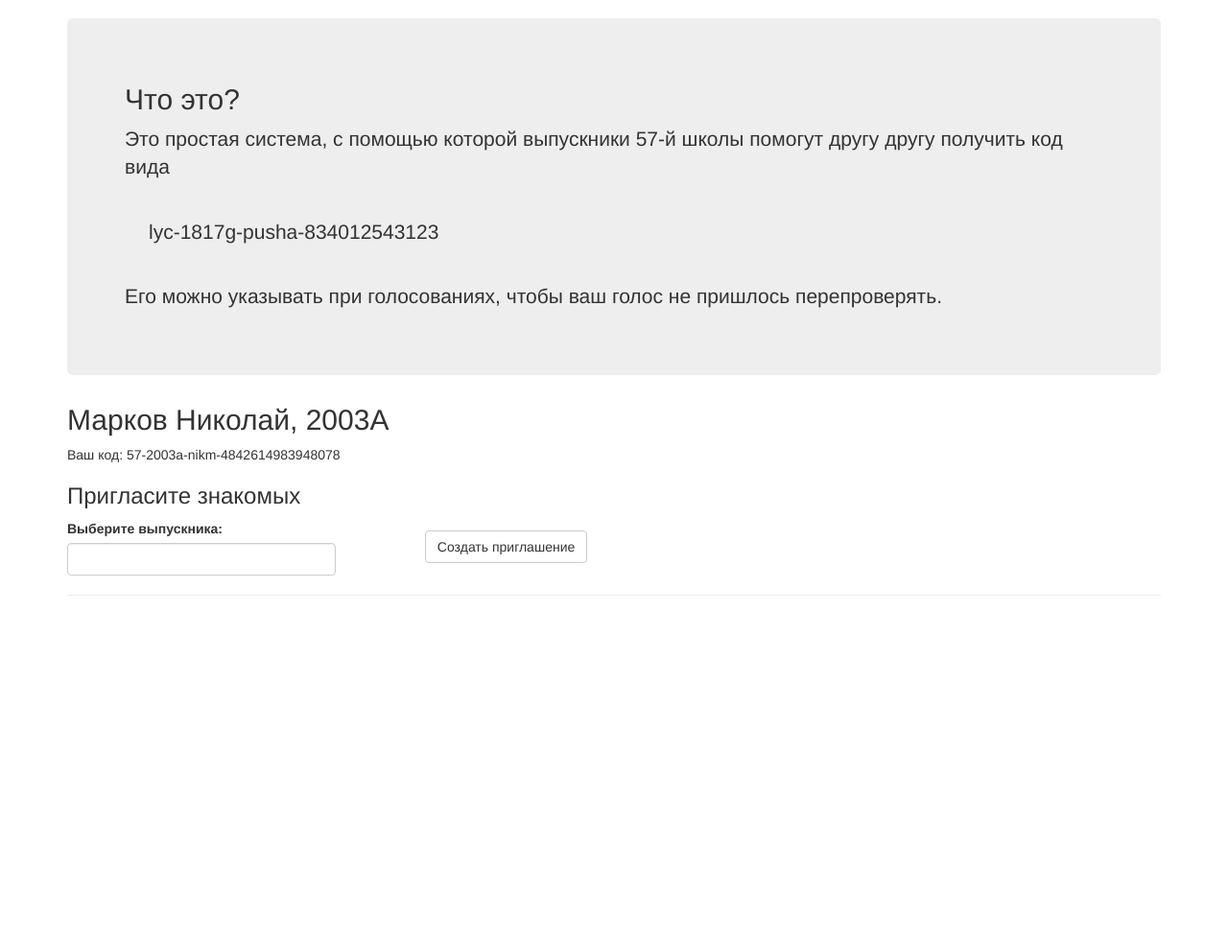
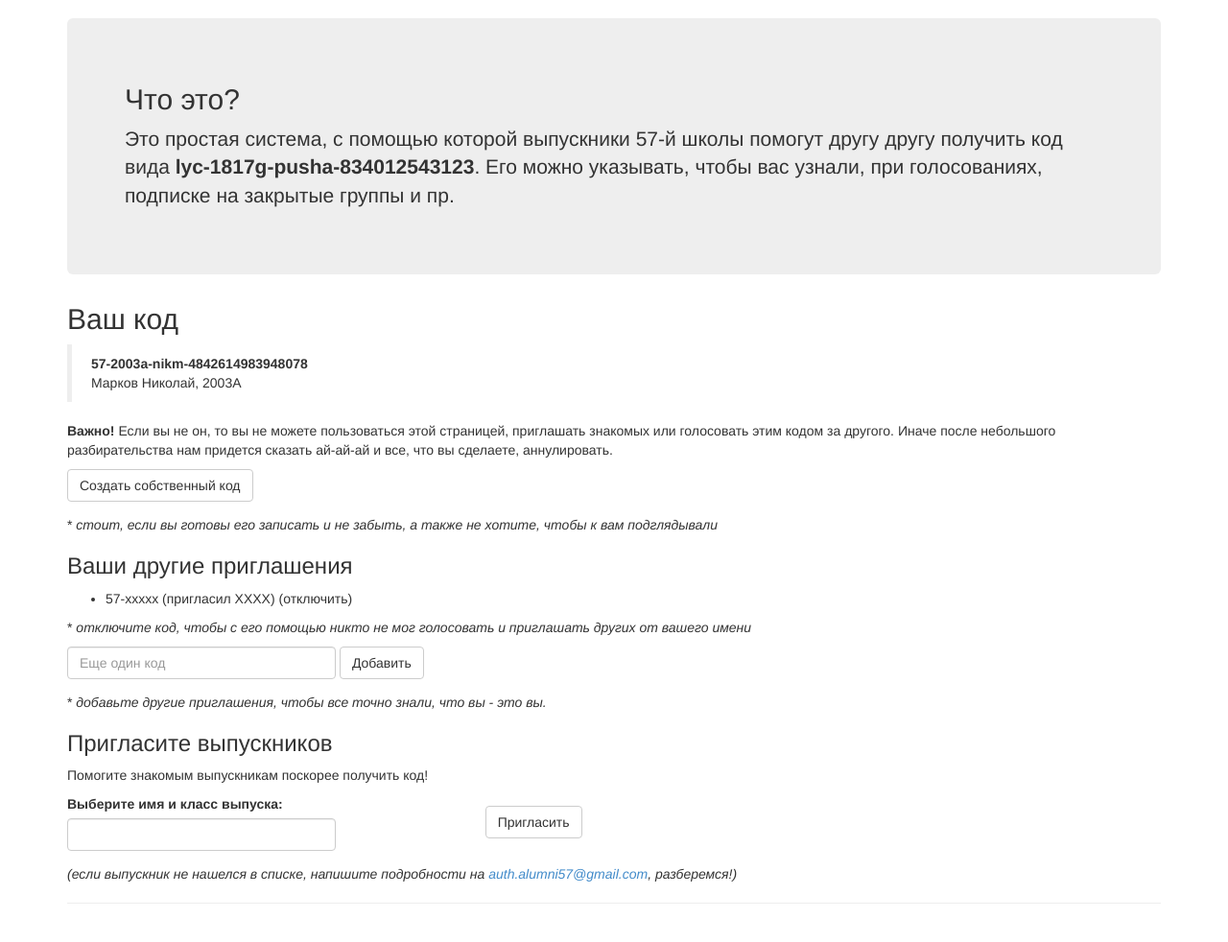
Before and after one commit to fedor57/alumni-auth, a Django app: a page that uses app/templates/app/index.html in a window 1280 px wide. Shown: the part 51-1033 px from the top of the page at 96% size. Before the commit the page ends 672 px from the top, so only its background shows below. Run offline with Django 3.2, Linux system fonts and the light colour scheme; data comes from the database, SQL or seed files in the repository; data that the repository does not hold is empty; some libraries are stand-ins or nearby versions.

Commit message:
- page texts updated to match spec - future forms placeholders - my invitation info

```diff
--- a/app/forms.py
+++ b/app/forms.py
@@ -23,4 +23,4 @@ class CodeForm(forms.Form):
     code = forms.CharField(required=True)
 
 class InviteForm(forms.Form):
-    alumni_name = forms.CharField(label='Выберите выпускника:', max_length = 200, widget=forms.TextInput(attrs={'class': 'alumni-select form-control'}))
+    alumni_name = forms.CharField(label='Выберите имя и класс выпуска:', max_length = 200, widget=forms.TextInput(attrs={'class': 'alumni-select form-control'}))
--- a/app/templates/app/index.html
+++ b/app/templates/app/index.html
@@ -7,62 +7,101 @@
 
     <p class="lead">
         Это простая система, с помощью которой выпускники 57-й школы помогут другу другу получить код вида
-    </p>
-    <blockquote>
-        lyc-1817g-pusha-834012543123
-    </blockquote>
-    <p class="lead">
-        Его можно указывать при голосованиях, чтобы ваш голос не пришлось перепроверять.
+        <strong>lyc-1817g-pusha-834012543123</strong>. Его можно указывать, чтобы вас узнали,
+        при голосованиях, подписке на закрытые группы и пр.
     </p>
 </div>
 
 {% if code %}
-  <h2>{{ alumni_name }}</h2>
-  <p>Ваш код: {{ code }}</p>
+<h2>Ваш код</h2>
+<blockquote>
+    <b>{{ code }}</b><br />
+    {{ alumni_name }}
+    {% if invited_by %}
+    <br />(приглашен {{ invited_by }})
+    {% endif %}
+</blockquote>
+
+<p>
+    <strong>Важно!</strong>
+    Если вы не он, то вы не можете пользоваться этой страницей, приглашать знакомых или
+    голосовать этим кодом за другого. Иначе после небольшого разбирательства нам
+    придется сказать ай-ай-ай и все, что вы сделаете, аннулировать.
+</p>
+
+<form role="form" action="/new-code" method="post" class="form-inline">
+    {% csrf_token %}
+    <input type="hidden" name="code-from" value="{{ code }}" class="code-from" />
+    <button type="submit" class="btn btn-default">Создать собственный код</button>
+</form>
+
+<p>* <i>стоит, если вы готовы его записать и не забыть, а также не хотите, чтобы к вам подглядывали</i></p>
+
 {% endif %}
 
 {% if not code %}
 
-<h3>Если у вас уже есть код</h3>
+<h3>У меня есть код</h3>
 <form role="form" action="" method="post" class="form-inline">
     {% csrf_token %}
-    <input type="text" class="form-control" name="code" value="" placeholder="Ваш код"/>
+    <input type="text" class="form-control" name="code" value="" placeholder="Ваш код" />
     <button type="submit" class="btn btn-default">Проверить</button>
 </form>
 {% if not_found %}
-    <p class="text-danger">Введённый код не найден</p>
+<p class="text-danger">Введённый код не найден</p>
 {% endif %}
 
 <h3>Где взять код?</h3>
 <ul>
     <li>попросите у друзей-выпускников прислать вам приглашение личным секретным сообщением</li>
     <li>если у вас нет друзей или у друзей нет кода, не грустите, подождите и попробуйте еще раз</li>
-    <li>если ничего не получилось, напишите побольше о себе на auth.alumni57@gmail.com</li>
+    <li>если ничего не получилось, напишите побольше о себе на <a href="mailto:auth.alumni57@gmail.com">auth.alumni57@gmail.com</a></li>
 </ul>
 {% endif %}
 
 
 {% if code %}
-<h3>Пригласите знакомых</h3>
+<h3>Ваши другие приглашения</h3>
+
+<ul>
+    <li>57-xxxxx (пригласил XXXX) (отключить)</li>
+</ul>
+
+<p>* <i>отключите код, чтобы с его помощью никто не мог голосовать и приглашать других от вашего имени</i></p>
+
+<form role="form" action="/add-code" method="post" class="form-inline">
+    {% csrf_token %}
+    <input type="hidden" name="code-from" value="{{ code }}" class="code-from" />
+    <input type="text" class="form-control" name="code-to" value="" placeholder="Еще один код" />
+    <button type="submit" class="btn btn-default">Добавить</button>
+</form>
+
+<p>* <i>добавьте другие приглашения, чтобы все точно знали, что вы - это вы.</i></p>
+
+<h3>Пригласите выпускников</h3>
+
+<p>Помогите знакомым выпускникам поскорее получить код!</p>
 
 <form action="/new-invitation/{{ code }}" method="post" target="_blank" class="form-inline">
     {% csrf_token %}
-    <input type="hidden" name="invitee" value="" class="invitee-id"/>
+    <input type="hidden" name="invitee" value="" class="invitee-id" />
     <div class="form-group">
         {{ invite_form }}
     </div>
     <div class="form-group">
-        <input type="submit" class="btn btn-default" value="Создать приглашение" />
+        <input type="submit" class="btn btn-default" value="Пригласить" />
     </div>
 </form>
+
+<p><i>(если выпускник не нашелся в списке, напишите подробности на <a href="mailto:auth.alumni57@gmail.com">auth.alumni57@gmail.com</a>, разберемся!)</i></p>
 {% endif %}
 
 {% if invites %}
-<h3>Уже приглашённые</h3>
+<h3>Я пригласил</h3>
 <ul>
-{% for invite in invites %}
+    {% for invite in invites %}
     <li><a href="/invite/{{ invite.code_to.code }}" target="_blank">{{ invite.code_to.alumni }}</a></li>
-{% endfor %}
+    {% endfor %}
 </ul>
 {% endif %}
 
--- a/app/views.py
+++ b/app/views.py
@@ -84,6 +84,9 @@ def index(request, code=None):
     if myinvite is not None:
         viewdata['code'] = myinvite.code
         viewdata['alumni_name'] = str(myinvite.alumni)
+        invited_by_list = InviteLink.objects.select_related('code_from__alumni').filter(code_to=myinvite).filter(is_issued_by=True).order_by('add_time')
+        if len(invited_by_list) > 0:
+            viewdata['invited_by'] = invited_by_list[0].code_from.alumni
         viewdata['invite_form'] = InviteForm()
         viewdata['invites'] = InviteLink.objects.select_related('code_to__alumni').filter(code_from=myinvite).order_by('code_to__alumni__full_name')
     else:
```
Also changed, not shown: app/templates/app/invite.html (+36 -15 lines), 3 other files.
